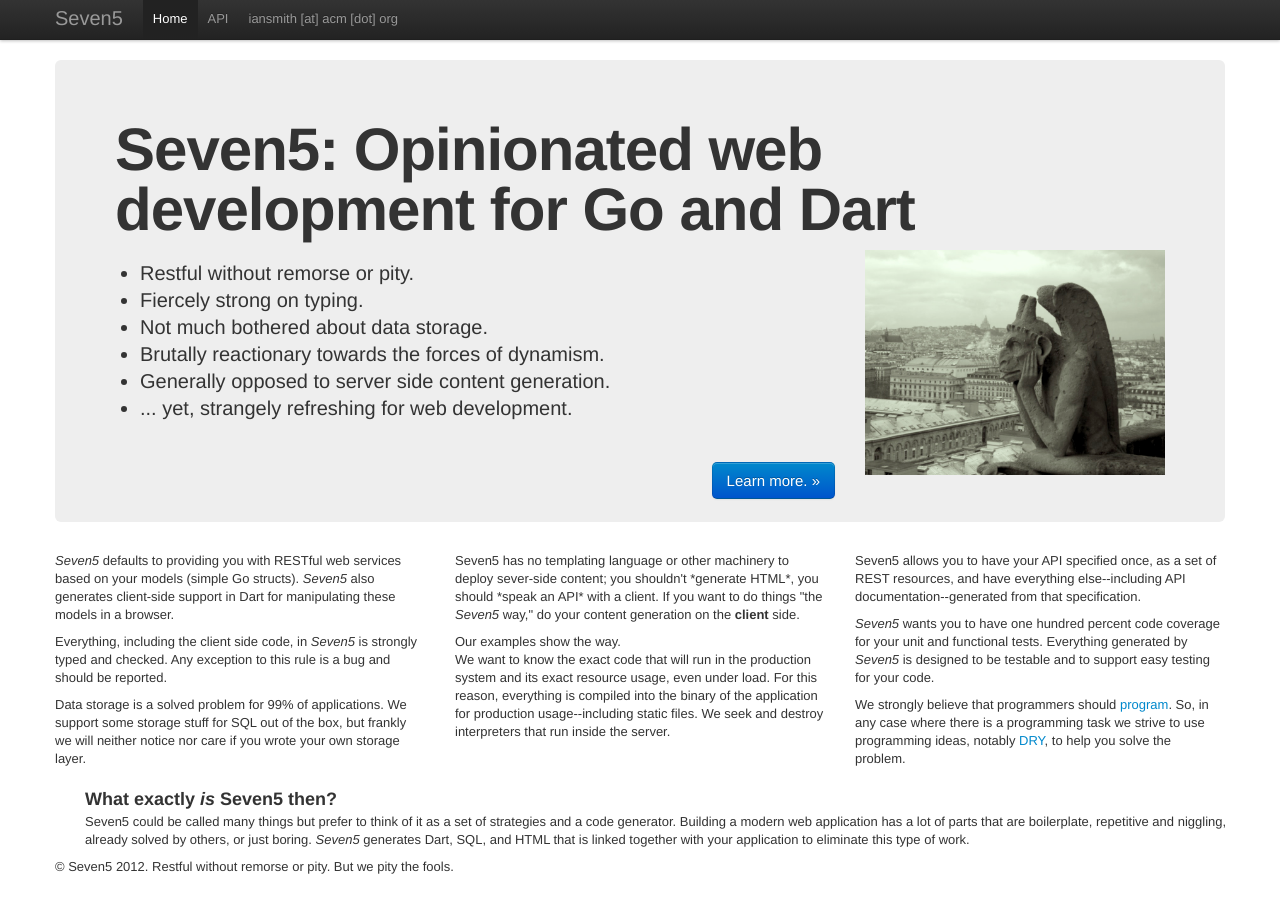
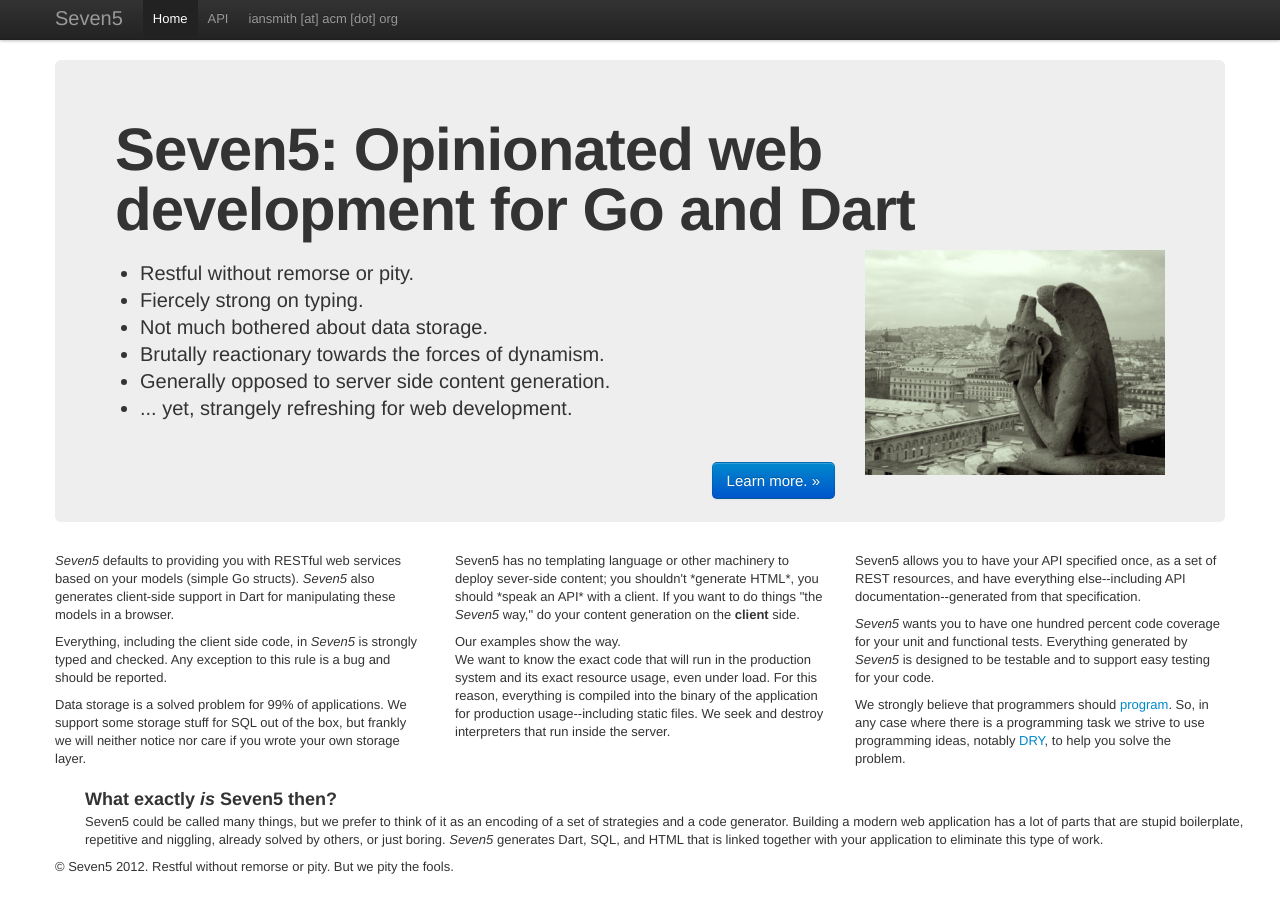
Before and after one commit to seven5/seven5, a Jekyll site: the page built from index.md, in a window 1280 px wide and 925 px high. Shown: the top 913 px of the window. Built offline with Jekyll 4.4.1, drawn with Linux system fonts in a browser that asks for light colours; Markdown is read by kramdown in place of the engine named in the settings.

Commit message:
updated index a bit

```diff
--- a/index.md
+++ b/index.md
@@ -40,7 +40,7 @@
 <h3>What exactly <em>is</em> Seven5 then?</h3>
 
 <p>
-Seven5 could be called many things but prefer to think of it as a set of strategies and a code generator.  Building a modern web application has a lot of parts that are  boilerplate, repetitive and niggling, already solved by others, or just boring.  <em>Seven5</em> generates Dart, SQL, and HTML that is linked together with your application to eliminate this type of work.
+Seven5 could be called many things, but we prefer to think of it as an encoding of a set of strategies and a code generator.  Building a modern web application has a lot of parts that are stupid boilerplate, repetitive and niggling, already solved by others, or just boring.  <em>Seven5</em> generates Dart, SQL, and HTML that is linked together with your application to eliminate this type of work.
 </p>
 
 </div>
```
